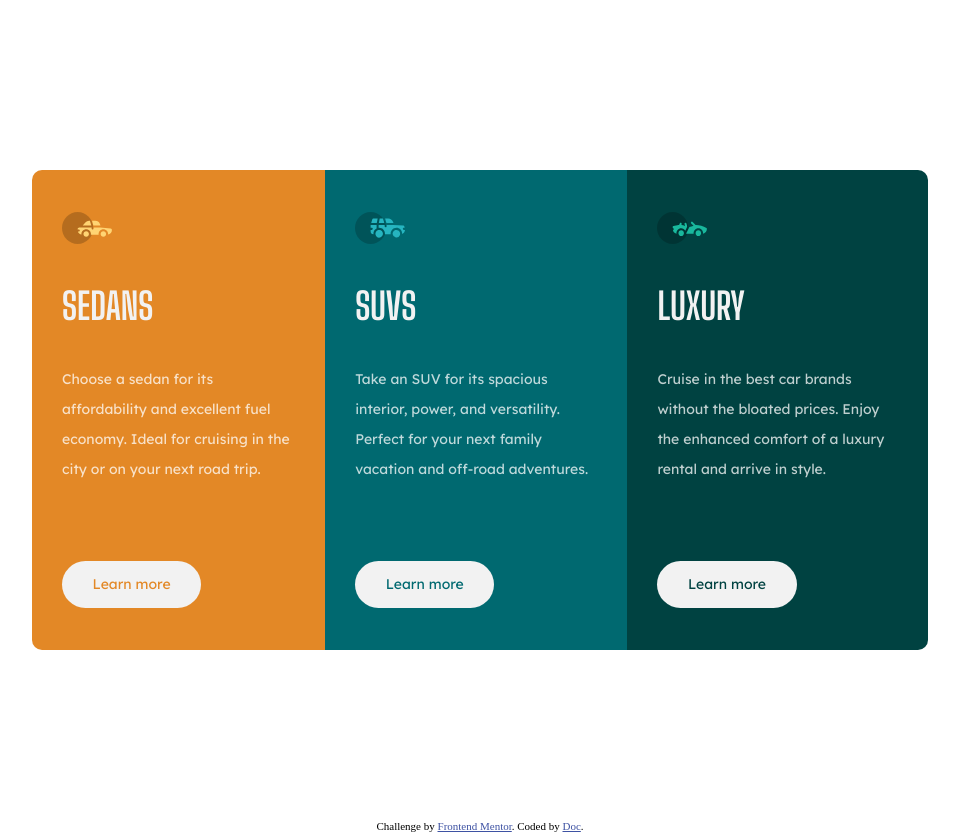
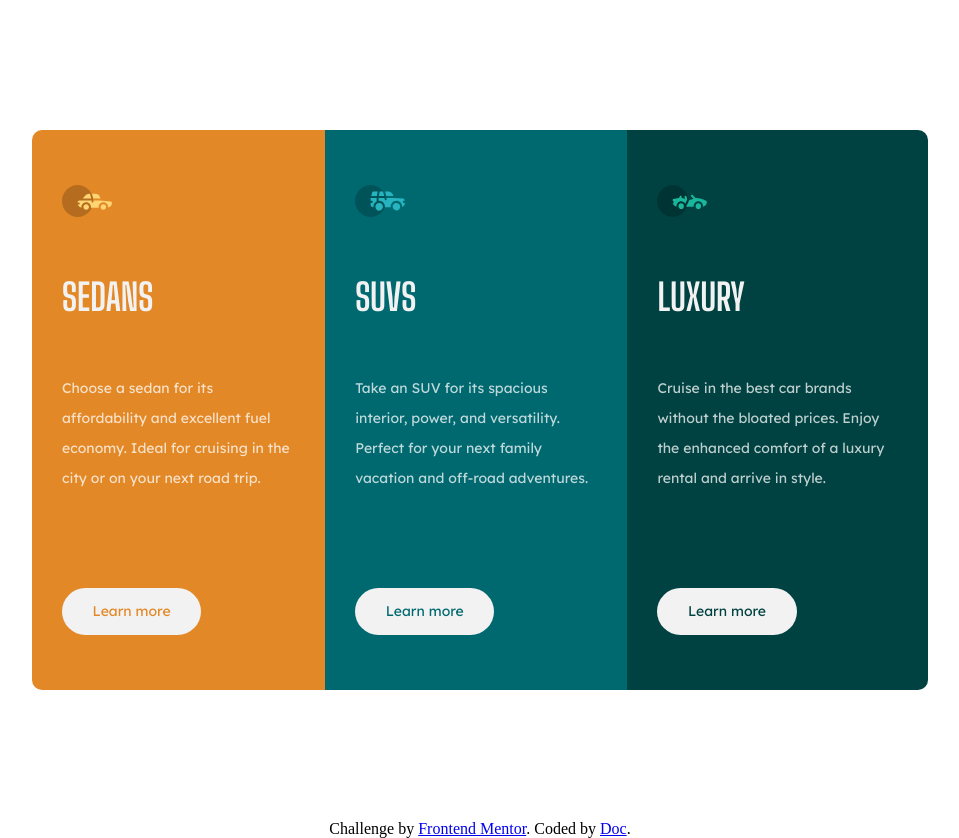
Before and after one commit to DenisDoc/3-column-preview-card-component-challenge-hub, a plain HTML site: page index.html in a window 1280 px wide. Shown: the whole page, without its empty margins (160-1119 px from the left). Drawn offline with Linux system fonts and the light colour scheme.

Commit message:
size adjustment

```diff
--- a/index.html
+++ b/index.html
@@ -8,11 +8,6 @@
 
   <title>Frontend Mentor | 3-column preview card component</title>
 
-  <!-- Feel free to remove these styles or customise in your own stylesheet 👍 -->
-  <style>
-    .attribution { font-size: 11px; text-align: center; }
-    .attribution a { color: hsl(228, 45%, 44%); }
-  </style>
 </head>
 <body>
   <main class="container">
--- a/styles.css
+++ b/styles.css
@@ -134,8 +134,7 @@
         justify-content: space-evenly;
         padding:10px 30px;
         line-height: 0px;
-         height: 30rem;
-        gap: 0px;
+        height:  70vh;
     }
      p{
         padding-bottom: 25px;
```
